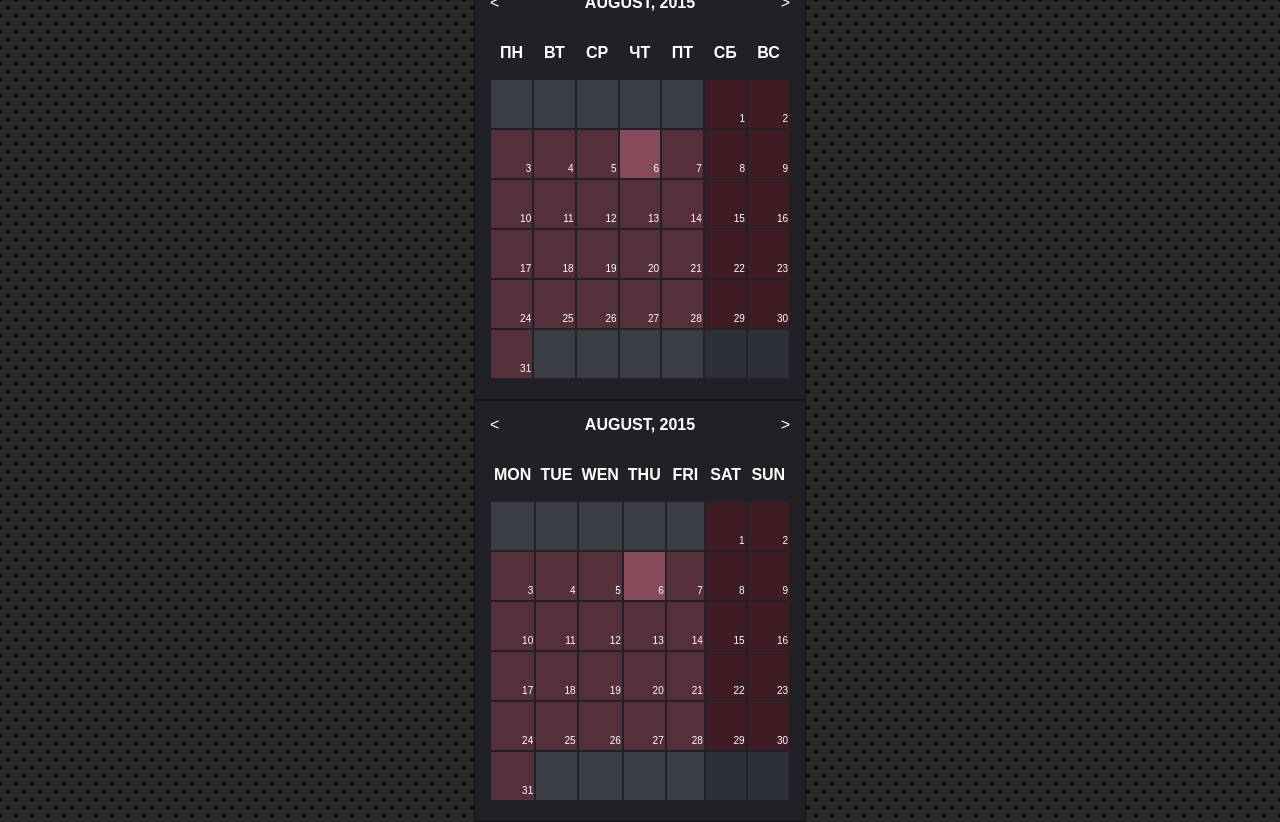
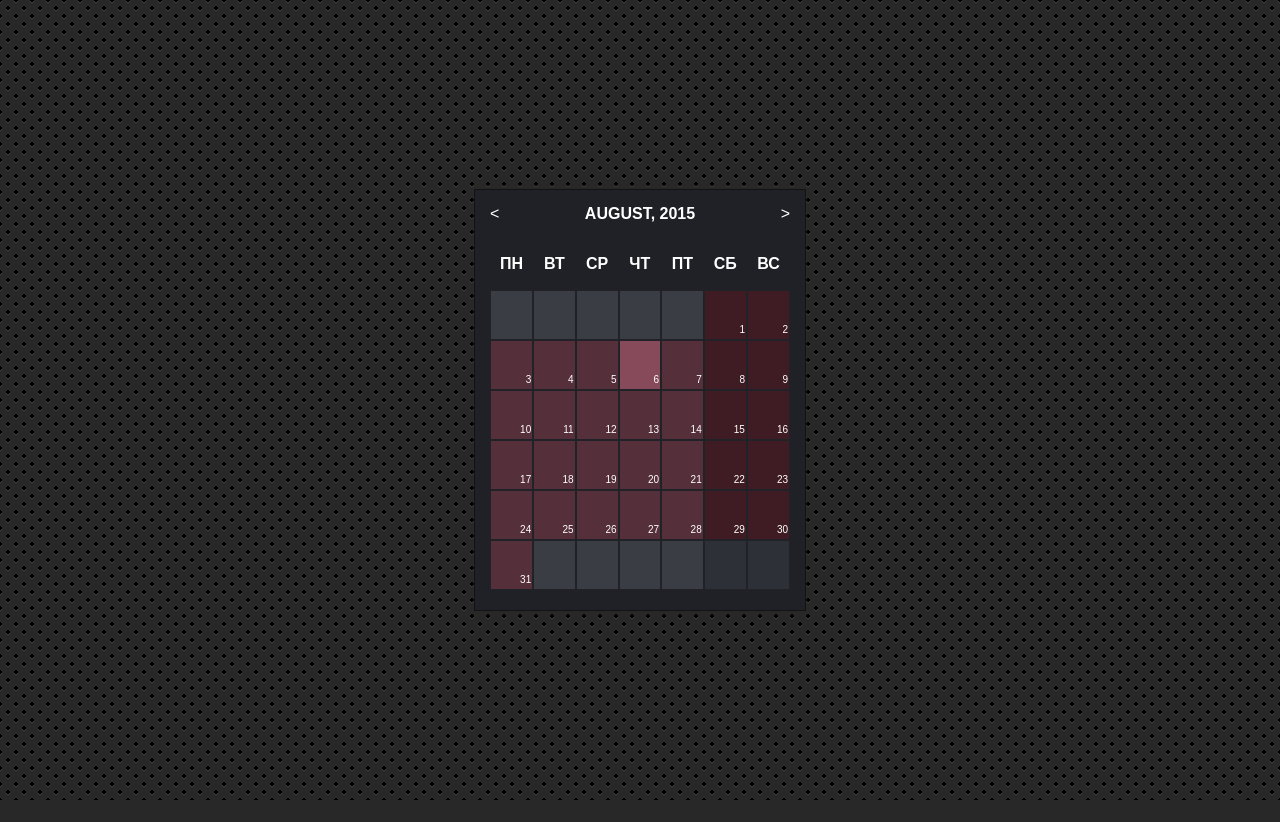
Before and after one commit to helly-fox/calendar, a plain HTML site: page index.html in a window 1280 px wide. After the commit the page ends 800 px from the top, so only its background shows below. Drawn offline with Linux system fonts and the light colour scheme.

Commit message:
selector improvement?

```diff
--- a/index.html
+++ b/index.html
@@ -7,9 +7,8 @@
 </head>
 <body>
 <div class="page">
-    <div id="calendar" class="calendar">
+    <div id="calendar">
     </div>
-    <div id="cal" class="calendar"></div>
 </div>
 <script src="js/main-right.js"></script>
 </body>
--- a/js/main-right.js
+++ b/js/main-right.js
@@ -13,9 +13,9 @@ var DEMO = DEMO || {};
     constructor: DEMO.Calendar,
 
     template: '<header class="calendar-header">' +
-    '<span id="prev" class="calendar-arrow calendar-arrow__left"><</span>' +
-    '<span id="next" class="calendar-arrow calendar-arrow__right">></span>' +
-    '<div id="title" class="calendar-title"></div>' +
+    '<span data-id="prev" class="calendar-arrow calendar-arrow__left"><</span>' +
+    '<span data-id="next" class="calendar-arrow calendar-arrow__right">></span>' +
+    '<div data-id="title" class="calendar-title"></div>' +
     '</header>',
 
     render: function (currentData) {
@@ -27,6 +27,7 @@ var DEMO = DEMO || {};
         title;
 
       tableCell = calendarTable.getElementsByTagName('td');
+      document.querySelector(this.tableId).setAttribute('class', 'calendar');
       this.__fillTable(tableCell, calendarData);
       this.template += calendarTable.outerHTML;
       if (document.querySelector(this.tableId + ' table')) {
@@ -34,13 +35,13 @@ var DEMO = DEMO || {};
       } else {
         // add the event lisners here
         document.querySelector(this.tableId).innerHTML = this.template;
-        next = document.querySelector(this.tableId + ' #next');
-        prev = document.querySelector(this.tableId + ' #prev');
+        next = document.querySelector(this.tableId + ' [data-id=next]');
+        prev = document.querySelector(this.tableId + ' [data-id=prev]');
         next.addEventListener('click', this.getNextMonth.bind(this, [calendarData.firstDayOfTheMonth], false));
         prev.addEventListener('click', this.getPreviousMonth.bind(this, [calendarData.firstDayOfTheMonth], false));
       }
 
-      title = document.querySelector(this.tableId + ' #title');
+      title = document.querySelector(this.tableId + ' [data-id=title]');
       title.innerHTML = this.monthNames[(calendarData.firstDayOfTheMonth.getMonth())] + ', ' + calendarData.firstDayOfTheMonth.getFullYear();
 
     },
@@ -164,7 +165,4 @@ var DEMO = DEMO || {};
   var calendar = new DEMO.Calendar({
     daysOfWeekNames: ['пн', 'вт', 'ср', 'чт', 'пт', 'сб', 'вс']
   });
-  var cale1 = new DEMO.Calendar({
-    element: '#cal'
-  });
 })();
```
